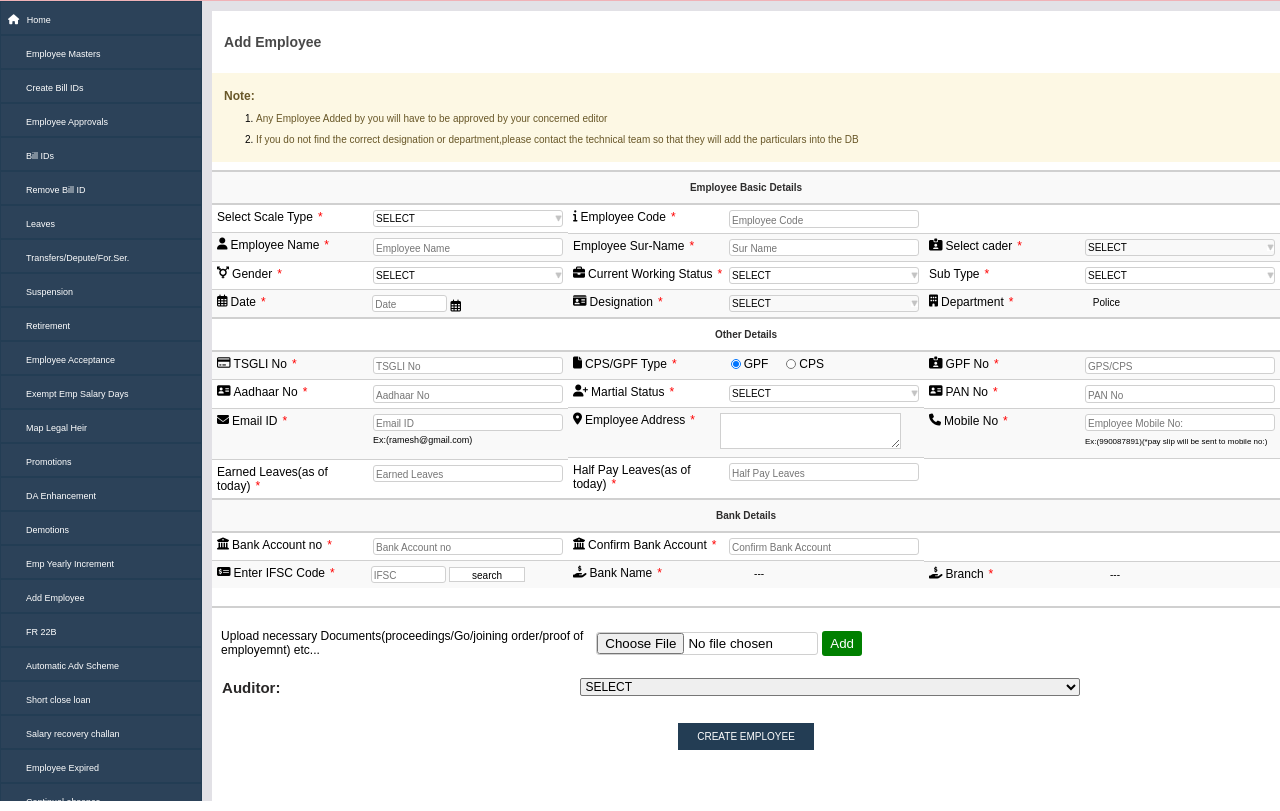
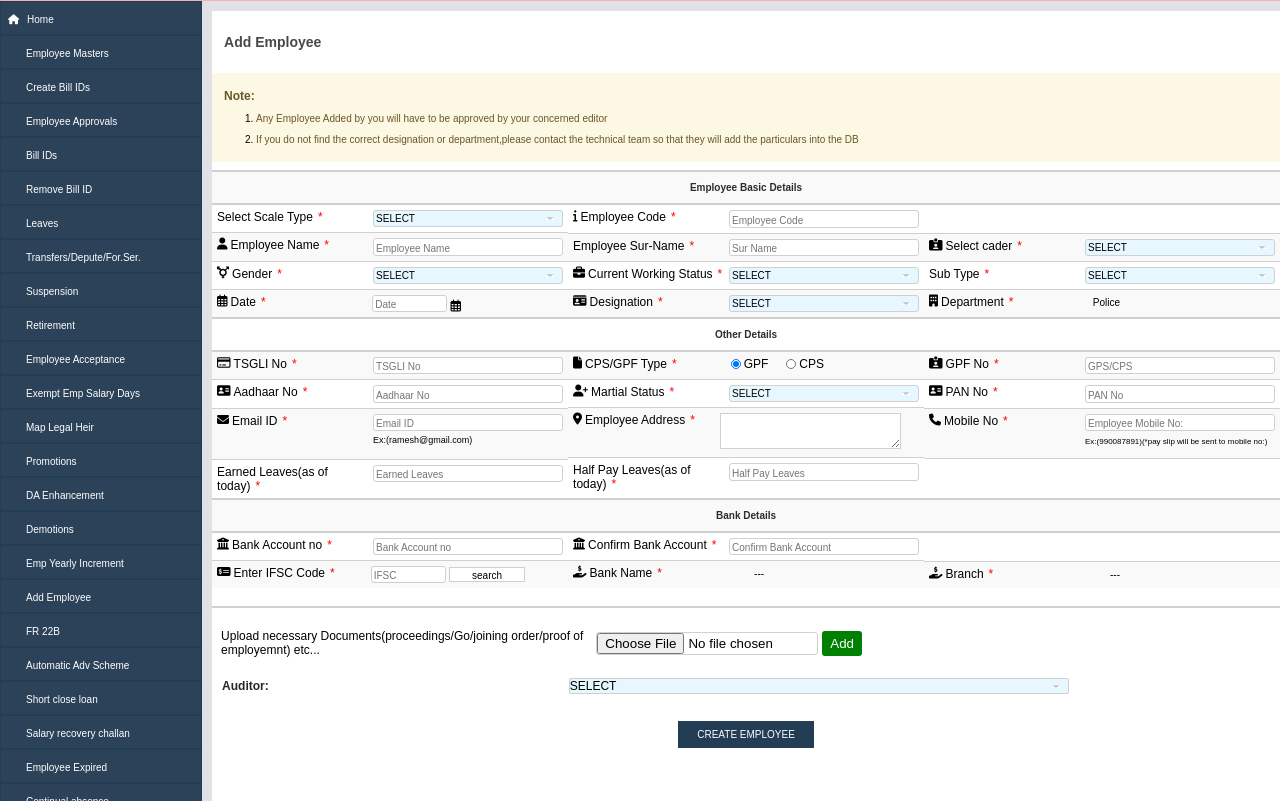
Before and after one commit to sanju666/My-Tasks, a plain HTML site: page index.html in a window 1280 px wide. Shown: the part 131-942 px from the top of the page. Drawn offline with Linux system fonts and the light colour scheme.

Commit message:
Adjusted the height and width

```diff
--- a/index.css
+++ b/index.css
@@ -105,7 +105,7 @@ hr{
     text-decoration: none;
     color: #ffffff;
     font-family: sans-serif;
-    font-size: 9px;
+    font-size: 10px;
 }
 .menu-container ul li{
     border: 1pX solid  #233d54;
@@ -121,6 +121,7 @@ hr{
 }
 .menu-container{
     width:240px;
+    height: 100vh;
 
 }
 span{
@@ -131,12 +132,14 @@ span{
 }
 .content-section{
     display: flex;
+    height: 99.9vh
 }
 .form-body{
 
     width: 100%;
     background-color: #E2E1E6;
     font-family: sans-serif;
+    height: 100vh;
 
 }
 .form-details-section{
@@ -146,7 +149,7 @@ span{
     margin-top: 10px;
     background-color: #ffffff;
     display:flow-root;
-    height: 100%;
+    height: 98.9%;
 }
 .form-details-section .add-title h1{
     color: #484848;
@@ -201,24 +204,32 @@ h4{
     display: flex;
     border-top: 1px solid #D0D0D0;
 }
+select{
+    appearance: none;
+    background-image:  url("./dropdown.png");
+    background-position: calc(100% - 8px) center;
+    background-repeat: no-repeat;
+    background-size: 8px 3px;
+    border: 1px solid #D0D0D0;
+    background-color: #e6f7ff;
+    outline: none;
+}
+option{
+    padding: 10px;
+
+    border-radius: 0px;
+}
 .form-section-item select{
 
     width: 190px;
     padding:2px;
     border-radius:3px;
     font-size:10px;
-    appearance: none;
-    background: linear-gradient(#ffffff 50%,#efefef 50%);
-    background-image:  url("./dropdown.png");
-    background-position: right;
-    background-repeat: no-repeat;
-    background-size: 7px 7px;
-    border: 1px solid #D0D0D0;
-
 }
 .basic-section-common-item:nth-child(even) {
     background-color: #F9F9F9;
   }
+
 
 .form-section-item{
     font-size: 12px;
@@ -267,8 +278,6 @@ input::placeholder{
     margin-right:155px;
 }
 
-
-
 .other-details-section:nth-child(odd){
     background-color:#F9F9F9;
 }
@@ -311,7 +320,7 @@ input::placeholder{
 
 }
 .auditor-section p{
-   font-size: 15px;
+   font-size: 12px;
     margin: 0;
     font-weight: 600;
     color: #292727;
```
